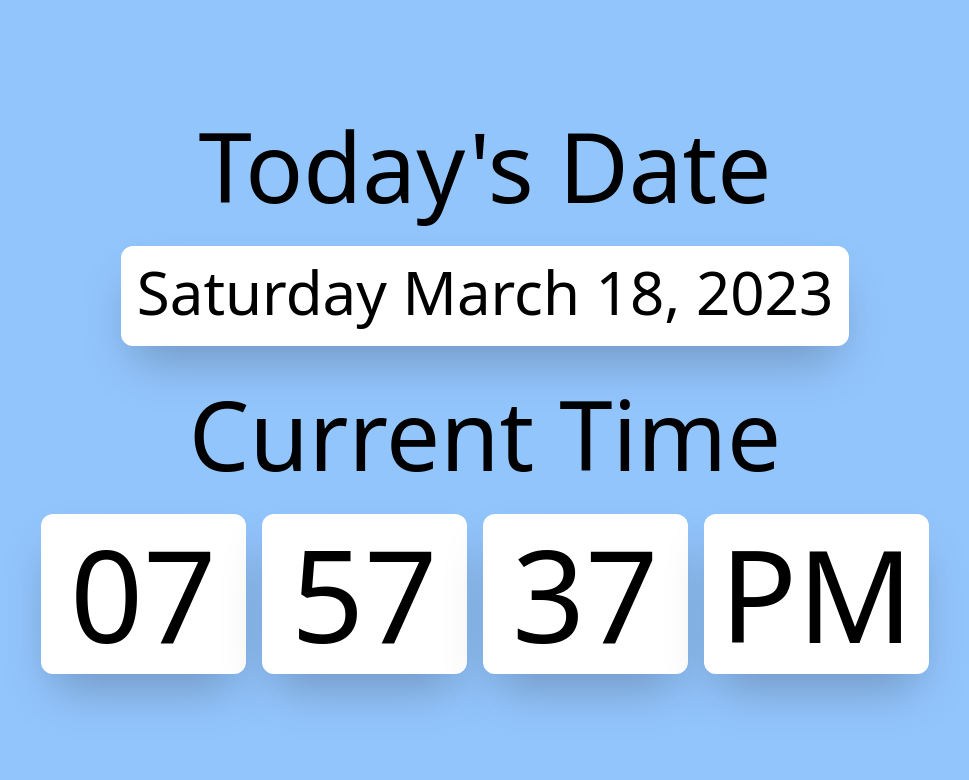
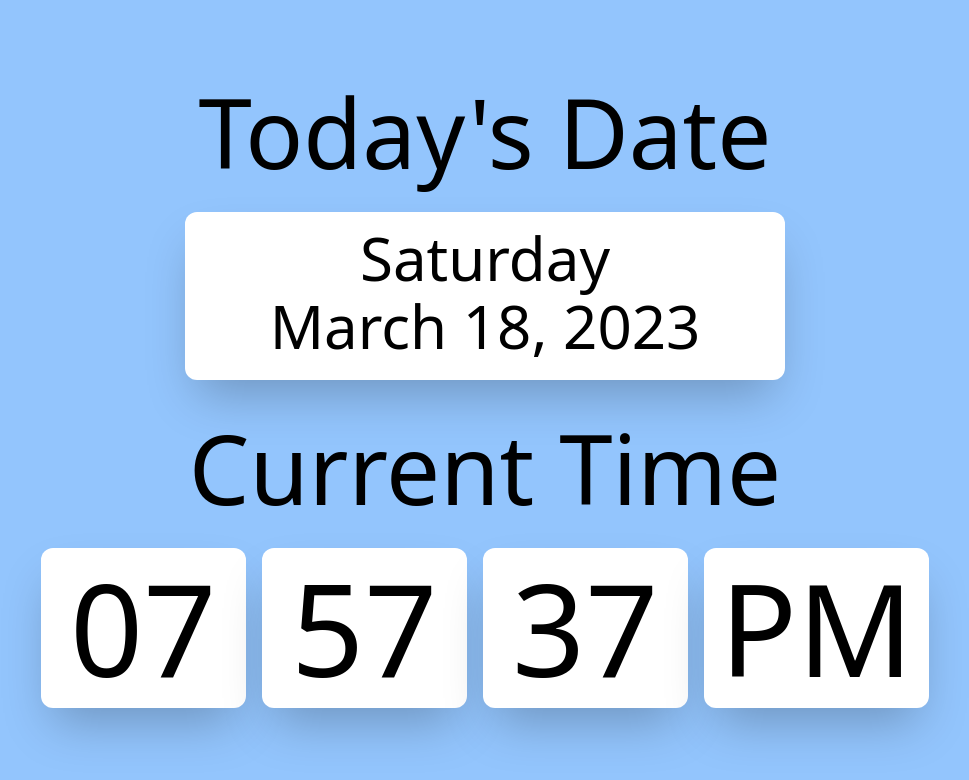
Before and after one commit to CarlosCastanedaDev/digital-clock, a plain HTML site: page index.html in a window 1280 px wide. Shown: the whole page, without its empty margins (155-1124 px from the left). Drawn offline with nearby package versions, Linux system fonts and the light colour scheme.

Commit message:
add seconds click functionality

```diff
--- a/index.html
+++ b/index.html
@@ -12,13 +12,10 @@
     <div class="text-5xl md:text-8xl pb-6">Today's Date</div>
     <div
       id="fullDate"
-      class="text-center p-4 m-2 bg-white rounded-xl text-4xl md:text-6xl pb-6 shadow-2xl"></div>
-    <!-- <div class="flex">
-      <div id="day" class=""></div>
-      <div id="month" class=""></div>
-      <div id="date" class=""></div>
-      <div id="year" class=""></div>
-    </div> -->
+      class="w-[350px] md:w-[600px] text-center p-4 m-2 bg-white rounded-xl text-4xl md:text-6xl pb-6 shadow-2xl space-y-2">
+      <div id="days"></div>
+      <div id="dates"></div>
+    </div>
     <div class="text-5xl md:text-8xl pb-6 mt-8">Current Time</div>
     <div class="flex justify-between mx-4">
       <div
@@ -29,13 +26,14 @@
         class="h-[300] w-[120] min-w-[100px] md:min-w-[205px] text-center p-4 m-2 bg-white rounded-xl text-6xl md:text-9xl shadow-2xl"></div>
       <div
         id="seconds"
-        class="h-[300] w-[120] min-w-[100px] md:min-w-[205px] text-center p-4 m-2 bg-white rounded-xl md:text-9xl hidden md:block shadow-2xl"></div>
+        class="h-[300] w-[120] min-w-[100px] md:min-w-[205px] text-center p-4 m-2 bg-white rounded-xl text-6xl md:text-9xl hidden md:block shadow-2xl"></div>
       <div
         id="AM"
         class="h-[300] w-[120] min-w-[100px] md:min-w-[205px] text-center p-4 m-2 bg-white rounded-xl text-6xl md:text-9xl shadow-2xl"></div>
     </div>
 
     <div
+      id="showSec"
       class="mt-8 text-white border border-white rounded-2xl p-4 md:hidden hover:text-black hover:bg-white shadow-2xl hover:cursor-pointer duration-500 hover:scale-105">
       Show Seconds
     </div>
--- a/index.js
+++ b/index.js
@@ -28,8 +28,6 @@ function showTime() {
   hour = hour < 10 ? '0' + hour : hour;
   min = min < 10 ? '0' + min : min;
   sec = sec < 10 ? '0' + sec : sec;
-
-  let currentTime = hour + ':' + min + am_pm;
 
   switch (day) {
     case 0:
@@ -81,12 +79,12 @@ function showTime() {
   document.getElementById('minutes').innerHTML = min;
   document.getElementById('seconds').innerHTML = sec;
   document.getElementById('AM').innerHTML = am_pm;
-  document.getElementById('fullDate').innerHTML =
-    day + ' ' + month + ' ' + date + ', ' + year;
-  //   document.getElementById('day').innerHTML = day;
-  //   document.getElementById('month').innerHTML = month;
-  //   document.getElementById('date').innerHTML = date + ' , ';
-  //   document.getElementById('year').innerHTML = ' ' + year;
+  document.getElementById('days').innerHTML = day;
+  document.getElementById('dates').innerHTML = `${month} ${date}, ${year}`;
+
+  document.getElementById('showSec').addEventListener('click', () => {
+    seconds.classList.toggle('hidden');
+  });
 }
 
 showTime();
```
